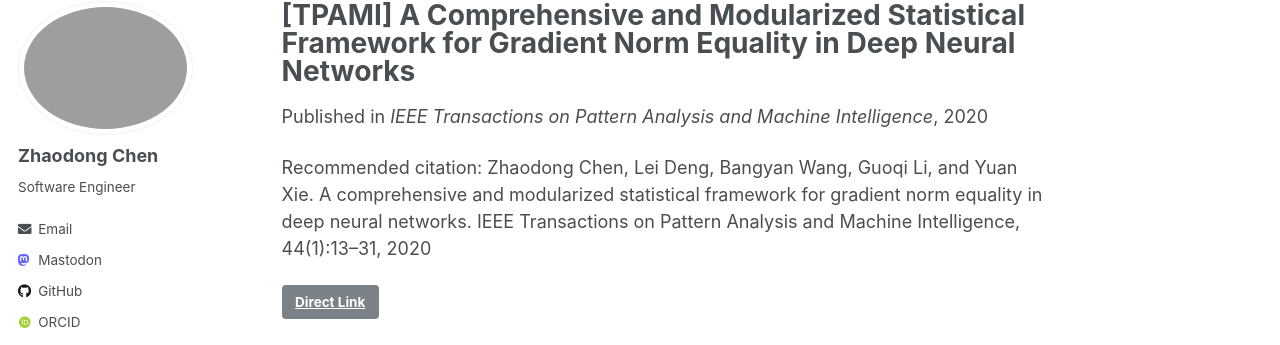
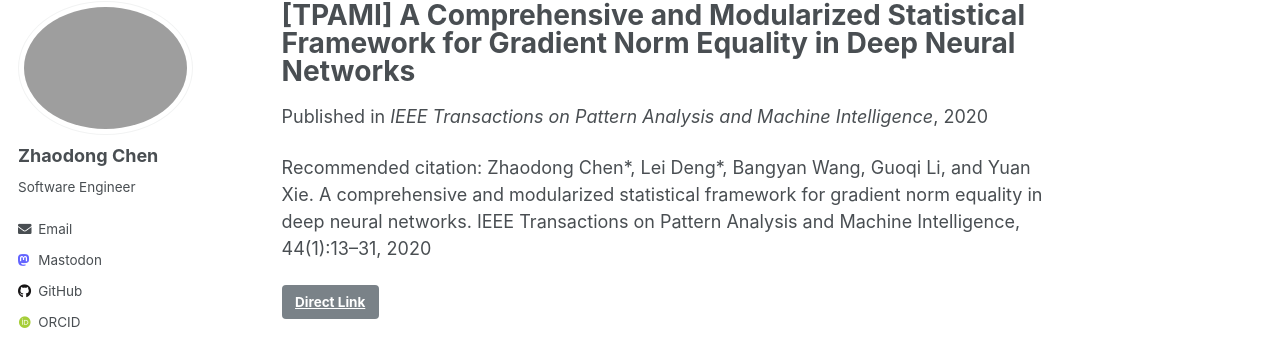
Before and after one commit to apuaaChen/zhaodong_chen, a Jekyll site: the page built from _publications/2020-TPAMI.md, in a window 1280 px wide. Shown: the part 117-462 px from the top of the page. Built offline with Jekyll 4.4.1, drawn with Linux system fonts in a browser that asks for light colours; some web fonts are replaced.

```diff
--- a/_publications/2020-TPAMI.md
+++ b/_publications/2020-TPAMI.md
@@ -6,5 +6,5 @@ date: 2020-06-28
 venue: 'IEEE Transactions on Pattern Analysis and Machine Intelligence'
 link: 'https://ieeexplore.ieee.org/abstract/document/9143512'
 github: 'https://github.com/apuaaChen/GNEDNN_release'
-citation: 'Zhaodong Chen, Lei Deng, Bangyan Wang, Guoqi Li, and Yuan Xie. A comprehensive and modularized statistical framework for gradient norm equality in deep neural networks. IEEE Transactions on Pattern Analysis and Machine Intelligence, 44(1):13–31, 2020 '
+citation: 'Zhaodong Chen*, Lei Deng*, Bangyan Wang, Guoqi Li, and Yuan Xie. A comprehensive and modularized statistical framework for gradient norm equality in deep neural networks. IEEE Transactions on Pattern Analysis and Machine Intelligence, 44(1):13–31, 2020 '
 ---
```
